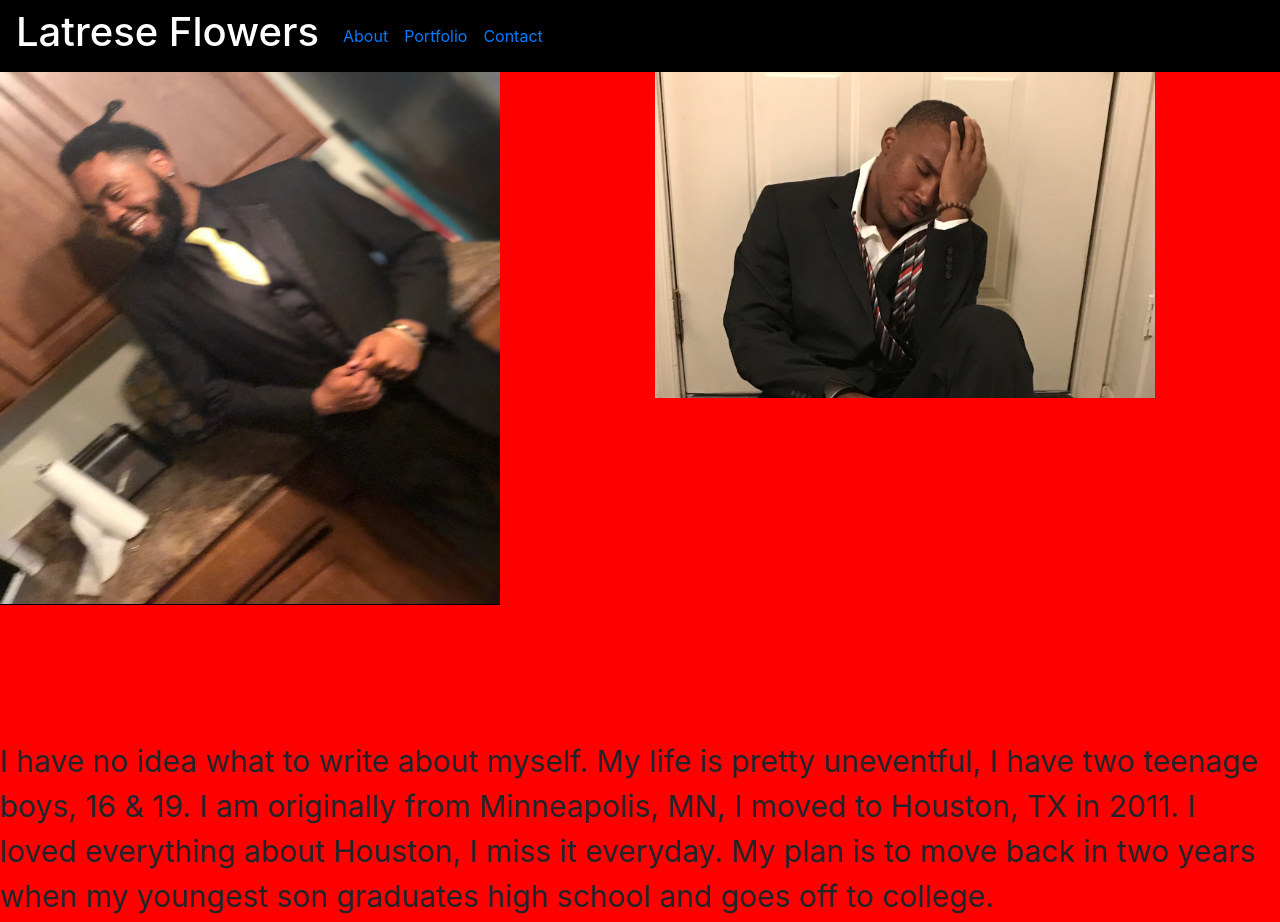
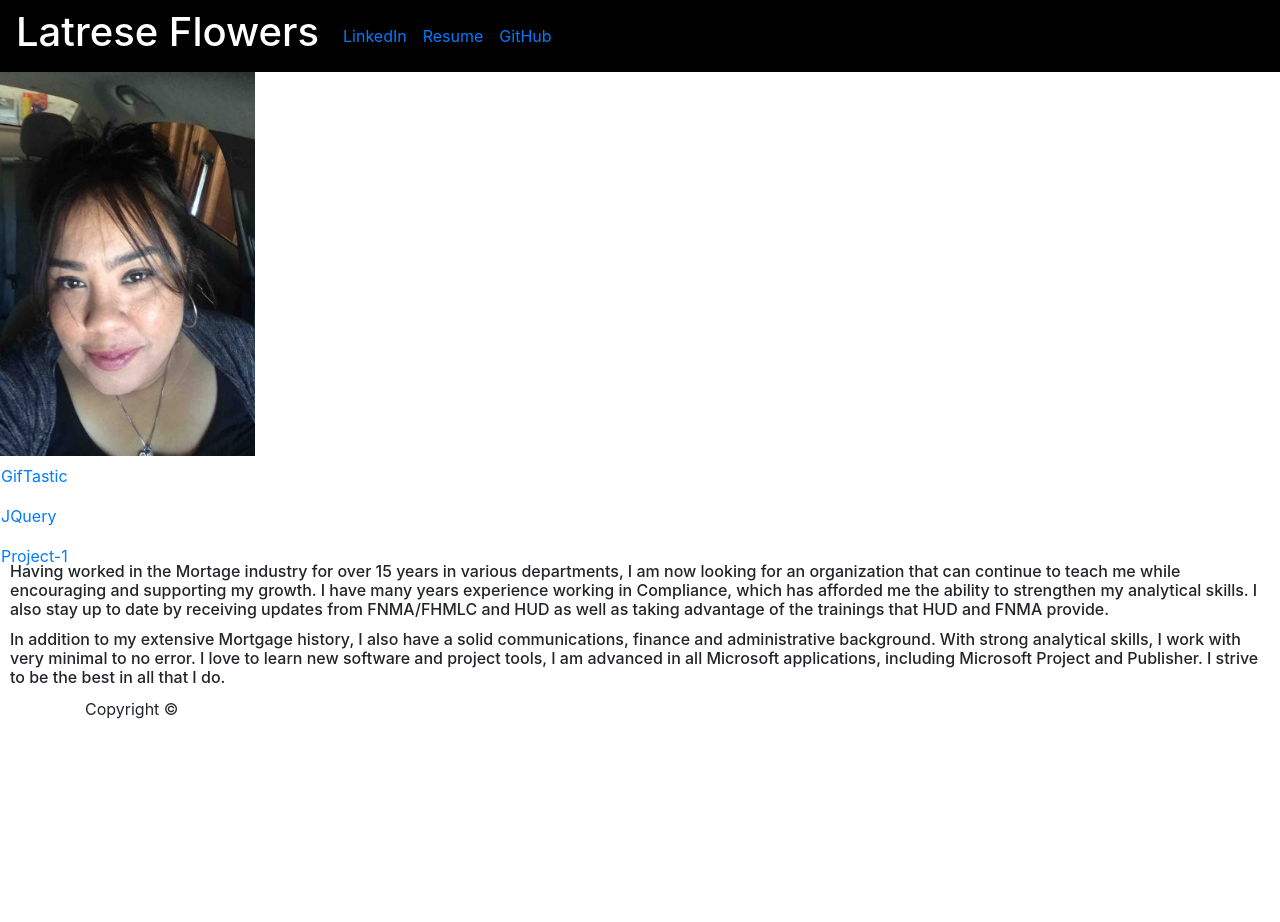
Before and after one commit to Latrese/Bootstrap-Portfolio, a plain HTML site: page index.html in a window 1280 px wide. Shown: the top 922 px of the page. After the commit the page ends 800 px from the top, so only its background shows below. Drawn offline with Linux system fonts and the light colour scheme.

Commit message:
updatetoportfolio

```diff
--- a/css/style.css
+++ b/css/style.css
@@ -9,7 +9,7 @@ p{
     background-size: cover;
 }
 body{
-    background-color: red;
+    background-color: white;
 }
 header{
 
@@ -18,3 +18,9 @@ header{
 #rowEdit{
     background-color: black;
 }
+h6{
+    margin: 10px;
+}
+#row{
+    text-align: end;
+}
--- a/index.html
+++ b/index.html
@@ -27,13 +27,13 @@
             <div class="collapse navbar-collapse" id="navbarResponsive">
                 <ul class="navbar-nav mr-auto">
                     <li class="nav-item">
-                        <a class="nav-link" href="#">About</a>
+                        <a class="nav-link" href="https://www.linkedin.com/in/latrese-flowers-namu%C2%AE-cmmu-33054b13/">LinkedIn</a>
                     </li>
                     <li class="nav-item">
-                        <a class="nav-link" href="#">Portfolio</a>
+                        <a class="nav-link" href="https://documentcloud.adobe.com/link/track?uri=urn%3Aaaid%3Ascds%3AUS%3Ac8d68cee-c2b4-4947-bad7-22953b80ca49">Resume</a>
                     </li>
                     <li class="nav-item">
-                        <a class="nav-link" href="#">Contact</a>
+                        <a class="nav-link" href="https://github.com/Latrese">GitHub</a>
                     </li>
                 </ul>
                 <div class="col-xs-12 col-sm-12 col-md-9 col-lg-9 col-xl-10">
@@ -46,22 +46,27 @@
 </div>
 
 <div class="row">
-    <div class="col-6">
-        <img class="images" src="css/willie.jpg" alt="My son Willie">
+    <div class="col-xs">
+            <img class="images" src="css/me.png" alt="Latrese Flowers"width="12" height="18">
+    <div class="col-xs, align=left">
+            <a class="nav-link" href="https://latrese.github.io/https-latrese.github.io-Giphy-/">GifTastic</a>
+            <a class="nav-link" href="https://latrese.github.io/unit-4-game/">JQuery</a>
+            <a class="nav-link" href="https://jbarton10.github.io/Project-1/">Project-1</a>
 
+
+<!-- <div class="links",align="right">
+        <a class="nav-link" href="https://latrese.github.io/https-latrese.github.io-Giphy-/">GifTastic</a>
+        <a class="nav-link" href="https://latrese.github.io/unit-4-game/">JQuery</a>
+        <a class="nav-link" href="https://jbarton10.github.io/Project-1/">Project-1</a>
+    </div> -->
     </div>
-    <div class="col-6 images">
-        <img class="images" src="css/Trevion.jpg" alt="My son Trevion">
-    </div>
+  </div>
+</div>
 </div>
 
-
-
-
-<p>I have no idea what to write about myself. My life is pretty uneventful, I have two teenage boys, 16 & 19. I am
-    originally from Minneapolis, MN, I moved to Houston, TX in 2011. I loved everything about Houston, I miss it
-    everyday. My plan is to move back in two years when my youngest son graduates high school and goes off to college.
-</p>
+<h6>Having worked in the Mortage industry for over 15 years in various departments, I am now looking for an organization that can continue to teach me while encouraging and supporting my growth. I have many years experience working in Compliance, which has afforded me the ability to strengthen my analytical skills. I also stay up to date by receiving updates from FNMA/FHMLC and HUD as well as taking advantage of the trainings that HUD and FNMA provide.
+</h6>
+<h6>In addition to my extensive Mortgage history, I also have a solid communications, finance and administrative background. With strong analytical skills, I work with very minimal to no error. I love to learn new software and project tools, I am advanced in all Microsoft applications, including Microsoft Project and Publisher. I strive to be the best in all that I do.</h6>
 
 
 </section>
```
Also changed, not shown: css/me.png (added).
